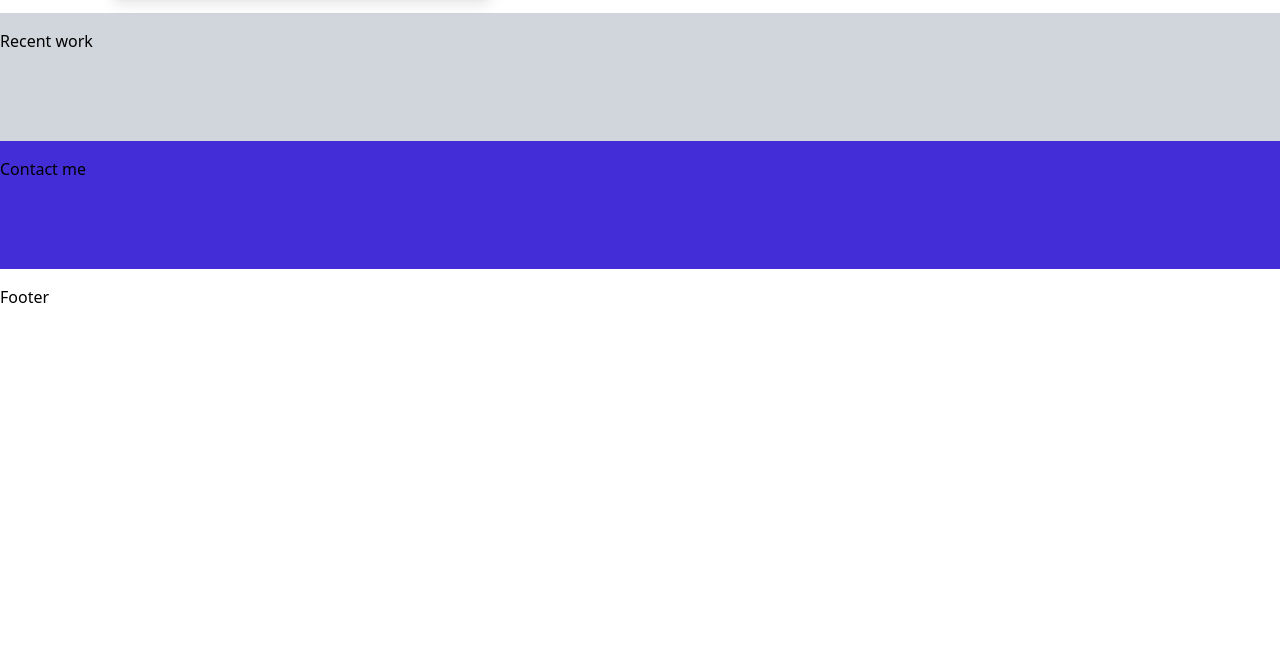
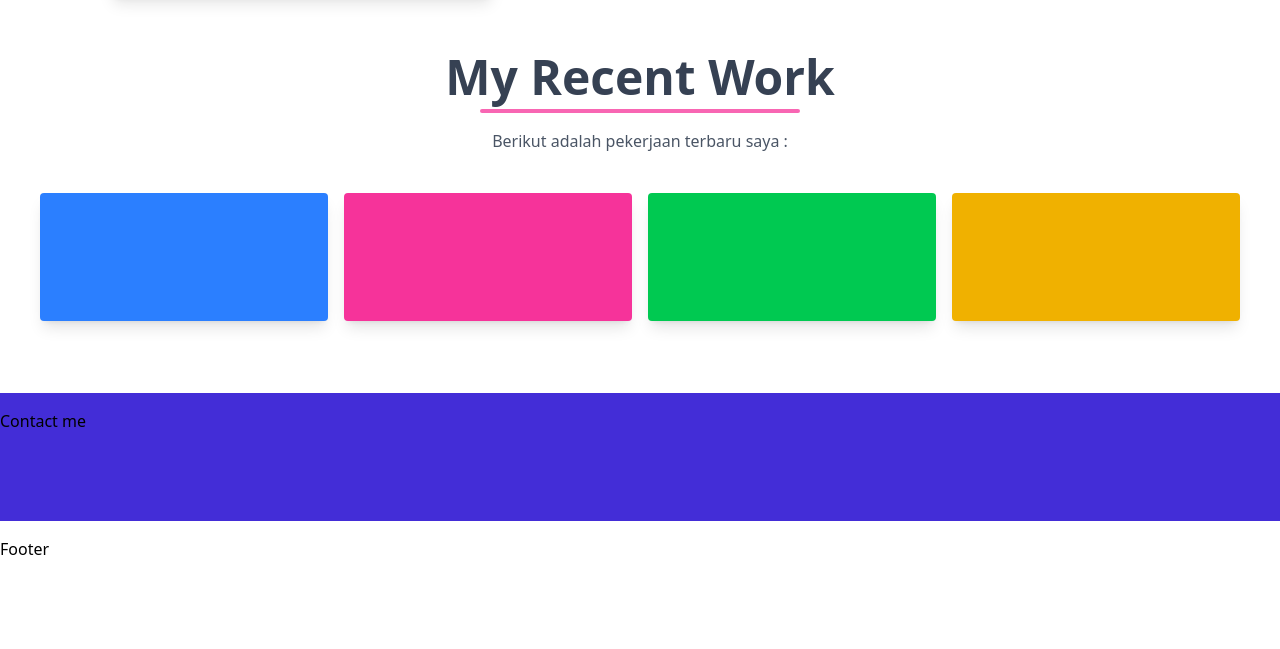
Before and after one commit to dmynti3/Portfolio-tailwindcss4, a website: page src/index.html in a window 1280 px wide. Shown: the part 1551-2200 px from the top of the page. Before the commit the page ends 1948 px from the top, so only its background shows below. Drawn offline with Linux system fonts and the light colour scheme.

Commit message:
menambahkan menu My Recent Work

```diff
--- a/src/index.html
+++ b/src/index.html
@@ -8,8 +8,8 @@
       .gradient {
         background-image: linear-gradient(to bottom right, #4c51bf, #702459);
       }
-      .gradient-skill{
-        background-image: linear-gradient(#FC8181, #FED7D7);
+      .gradient-skill {
+        background-image: linear-gradient(#fc8181, #fed7d7);
       }
     </style>
   </head>
@@ -149,7 +149,21 @@
     </section>
     <!-- Skill end -->
     <!-- recent work start -->
-    <section class="w-screen mx-auto py-4 bg-gray-300 h-32">Recent work</section>
+    <section class="container mx-auto py-8 bg-white">
+      <div class="text-center mb-8">
+        <h1 class="w-full my-2 text-5xl font-bold text-gray-700">My Recent Work</h1>
+        <div class="mb-4">
+          <div class="h-1 mx-auto bg-pink-500 w-1/4 opacity-75 my-0 py-0 rounded"></div>
+        </div>
+        <p class="text-gray-600">Berikut adalah pekerjaan terbaru saya :</p>
+      </div>
+      <div class="grid grid-cols-1 sm:grid-cols-2 md:grid-cols-4 m-8">
+        <div class="bg-blue-500 px-4 py-4 m-2 shadow-lg rounded h-32"></div>
+        <div class="bg-pink-500 px-4 py-4 m-2 shadow-lg rounded h-32"></div>
+        <div class="bg-green-500 px-4 py-4 m-2 shadow-lg rounded h-32"></div>
+        <div class="bg-yellow-500 px-4 py-4 m-2 shadow-lg rounded h-32"></div>
+      </div>
+    </section>
     <!-- Recent work end -->
     <!-- Contact start -->
     <section class="w-screen mx-auto py-4 bg-indigo-700 h-32">Contact me</section>
```
Also changed, not shown: src/output.css.
